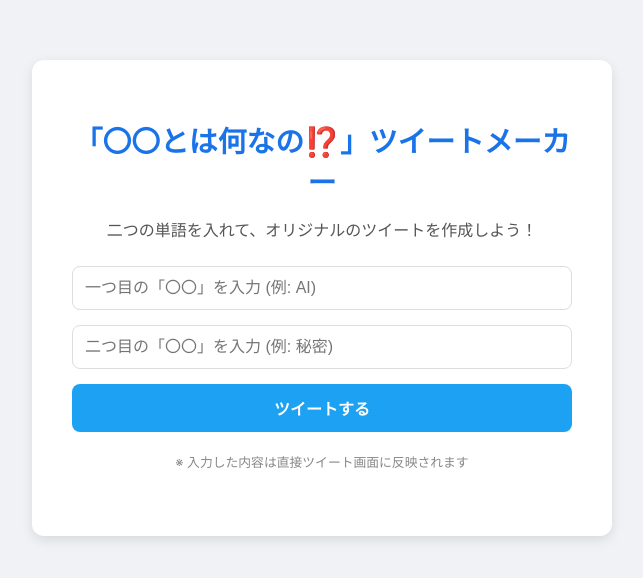
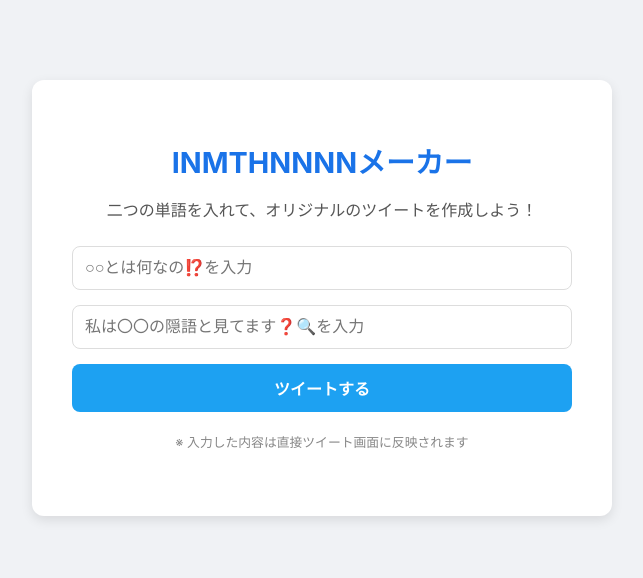
Before and after one commit to inmthnnnn/meke, a plain HTML site: page index.html in a window 1280 px wide. Shown: the part 102-680 px from the top of the page, without its empty margins (318-961 px from the left). Drawn offline with Linux system fonts and the light colour scheme.

Commit message:
Update index.html

```diff
--- a/index.html
+++ b/index.html
@@ -3,16 +3,16 @@
 <head>
     <meta charset="UTF-8">
     <meta name="viewport" content="width=device-width, initial-scale=1.0">
-    <title>〇〇とは何なの⁉️</title>
+    <title>INMTHNNNNメーカー</title>
     <link rel="stylesheet" href="style.css">
 </head>
 <body>
     <div class="container">
-        <h1>「〇〇とは何なの⁉️」ツイートメーカー</h1>
+        <h1>INMTHNNNNメーカー</h1>
         <p>二つの単語を入れて、オリジナルのツイートを作成しよう！</p>
         <div class="input-group">
-            <input type="text" id="keyword1" placeholder="一つ目の「〇〇」を入力 (例: AI)" maxlength="20">
-            <input type="text" id="keyword2" placeholder="二つ目の「〇〇」を入力 (例: 秘密)" maxlength="20">
+            <input type="text" id="keyword1" placeholder="○○とは何なの⁉️を入力" maxlength="20">
+            <input type="text" id="keyword2" placeholder="私は〇〇の隠語と見てます❓🔍を入力" maxlength="20">
             <button id="tweet-button">ツイートする</button>
         </div>
         <p class="note">※ 入力した内容は直接ツイート画面に反映されます</p>
```
